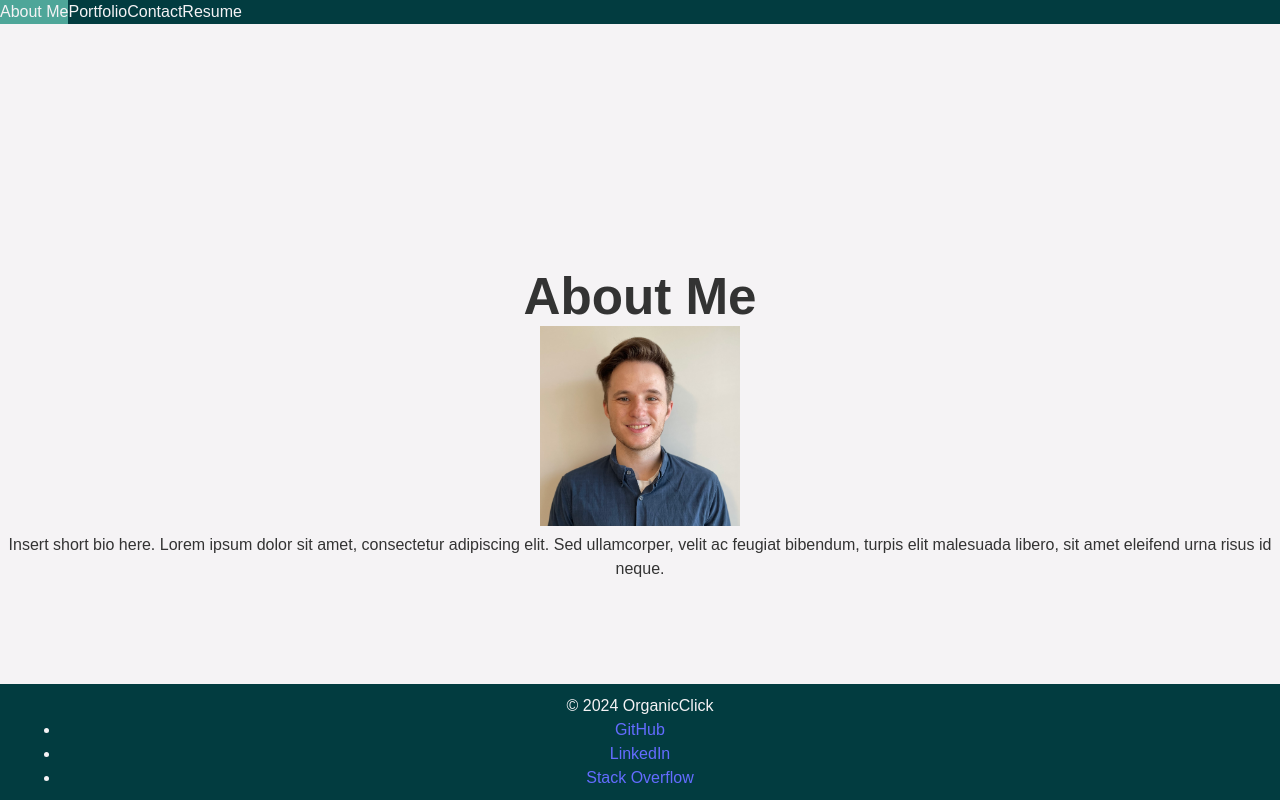
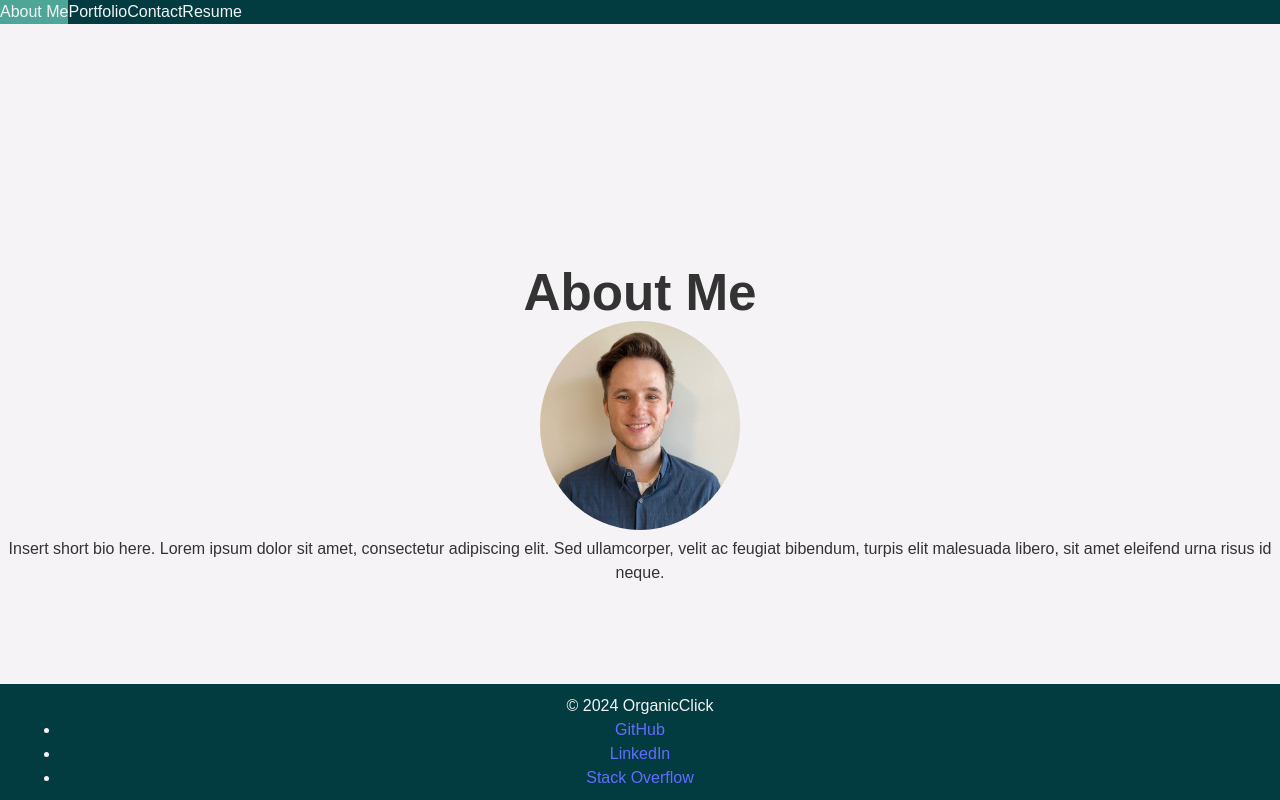
Before and after one commit to OrganicClick/react-portfolio-react-challenge, a React (Vite) app: page / in a window 1280 px wide. Built offline with nearby package versions, Linux system fonts and the light colour scheme.

Commit message:
Turned profile picture into a circle

```diff
--- a/src/pages/About.jsx
+++ b/src/pages/About.jsx
@@ -8,7 +8,7 @@ const About = () => {
             <h1 className='about-title'>About Me</h1>
             <div className='about-content'>
                 <div className='profile-picture'>
-                    <img src={profilePicture} alt='Profile' style={{ width: '200px', height: '200px' }} />
+                    <img src={profilePicture} alt='Profile' className='profile-img' />
                 </div>
                 <div className='bio'>
                     <p>
```
